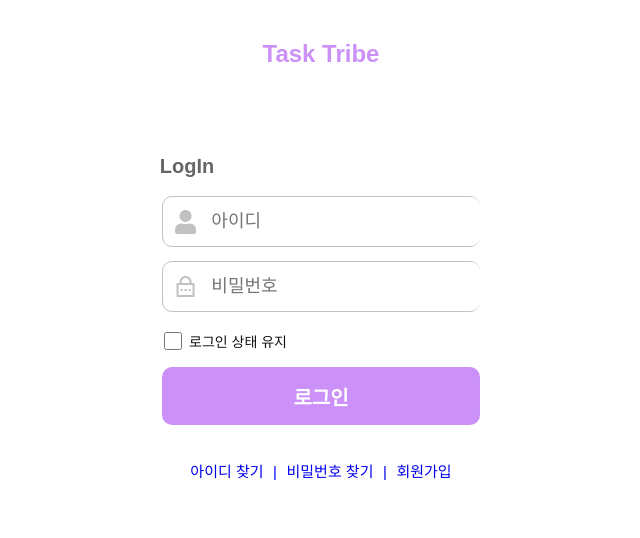
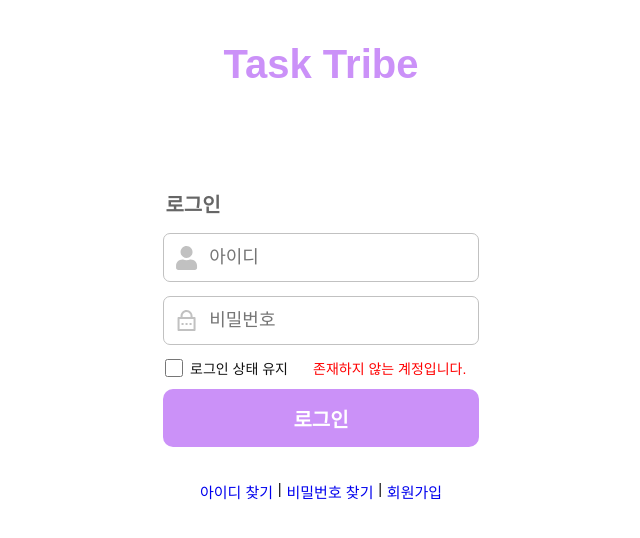
Before and after one commit to ysheo/TaskTribe, a React (Create React App) app in the folder frontend/login/: page / in a window 1280 px wide. Shown: the top 538 px of the page, without its empty margins (319-959 px from the left). Built offline with nearby package versions, Linux system fonts and the light colour scheme.

Commit message:
로그인 UI 일부 수정 완료

```diff
--- a/frontend/login/public/index.html
+++ b/frontend/login/public/index.html
@@ -2,7 +2,7 @@
 <html lang="en">
   <head>
     <meta charset="utf-8" />
-    <link rel="icon" href="%PUBLIC_URL%/favicon.ico" />
+    <link rel="icon" href="%PUBLIC_URL%/SimpleLogo.ico" />
     <meta name="viewport" content="width=device-width, initial-scale=1" />
     <meta name="theme-color" content="#000000" />
     <meta
@@ -10,34 +10,10 @@
       content="Web site created using create-react-app"
     />
     <link rel="apple-touch-icon" href="%PUBLIC_URL%/logo192.png" />
-    <!--
-      manifest.json provides metadata used when your web app is installed on a
-      user's mobile device or desktop. See https://developers.google.com/web/fundamentals/web-app-manifest/
-    -->
     <link rel="manifest" href="%PUBLIC_URL%/manifest.json" />
-    <!--
-      Notice the use of %PUBLIC_URL% in the tags above.
-      It will be replaced with the URL of the `public` folder during the build.
-      Only files inside the `public` folder can be referenced from the HTML.
-
-      Unlike "/favicon.ico" or "favicon.ico", "%PUBLIC_URL%/favicon.ico" will
-      work correctly both with client-side routing and a non-root public URL.
-      Learn how to configure a non-root public URL by running `npm run build`.
-    -->
-    <title>React App</title>
+    <title>Task Tribe</title>
   </head>
   <body>
-    <noscript>You need to enable JavaScript to run this app.</noscript>
-    <div id="root"></div>
-    <!--
-      This HTML file is a template.
-      If you open it directly in the browser, you will see an empty page.
-
-      You can add webfonts, meta tags, or analytics to this file.
-      The build step will place the bundled scripts into the <body> tag.
-
-      To begin the development, run `npm start` or `yarn start`.
-      To create a production bundle, use `npm run build` or `yarn build`.
-    -->
+        <div id="root"></div>
   </body>
 </html>
--- a/frontend/login/src/App.css
+++ b/frontend/login/src/App.css
@@ -7,10 +7,10 @@
 }
 .logo{
     color: #CB91F8;
-    font-size: 24px;
+    font-size: 40px;
     font-weight: 900;
     text-align: center;
-    margin-bottom: 10px;
+    margin-bottom: 100px;
 }
 
 
--- a/frontend/login/src/App.js
+++ b/frontend/login/src/App.js
@@ -1,5 +1,5 @@
 import './App.css';
-import Login from './component/login';
+import Login from './Page/login';
 
 function App() {
     return (
--- /dev/null
+++ b/frontend/login/src/Page/login.js
@@ -0,0 +1,73 @@
+// import { useState } from "react";
+import "../css/login.css";
+import { FaUser } from "react-icons/fa";
+import { RiLockPasswordLine } from "react-icons/ri";
+import { Link } from "react-router-dom";
+// import {useForm} from "react-hook-form";
+
+
+const Login = () => {
+
+// const [id, setId] = useState(' ');
+// const [pw, setPw] = useState("");
+
+// const [idValid, setIdValid] = useState(false);
+// const [pwValid, setPwValid] = useState(false);
+
+// const handleId =(e) => {
+//   setId(e.target.value);
+// }
+
+// const handlePw =(e) => {
+//   setPw(e.target.value);
+// }
+
+  return (
+    <div className="loginwrap">
+      <form action=''>
+        <h3 className="logintext">로그인</h3>
+
+        <div className="inputbox">
+          <FaUser className="icon" />
+          <input type="text"
+            placeholder="아이디"
+            // value={id}
+            // onChange={handleId}
+            required/>
+        </div>
+
+        <div className="inputbox">
+          <RiLockPasswordLine className="icon" />
+          <input type="password"
+          placeholder="비밀번호"
+          // value={pw}
+          // onChange={handlePw}
+          required/>
+        </div>
+
+        <div className="remember">
+          <label>
+            <input type="checkbox" />
+            로그인 상태 유지
+          </label>
+        </div>
+
+        <div className='warn'>
+          <span>존재하지 않는 계정입니다.</span>
+        </div>
+
+        <button type="submit" >로그인</button>
+
+        <div className="searchbox">
+          <Link to={"https://www.naver.com"}> 아이디 찾기 </Link>
+          <span>|</span>
+          <Link to={"https://www.daum.net"}> 비밀번호 찾기 </Link>
+          <span>|</span>
+          <Link to={"https://www.google.com"}> 회원가입 </Link>
+        </div>
+      </form>
+    </div>
+  )
+  }
+
+export default Login;
--- a/frontend/login/src/component/login.js
+++ /dev/null
@@ -1,52 +0,0 @@
-import '../css/login.css';
-import { FaUser } from "react-icons/fa";
-import { RiLockPasswordLine } from "react-icons/ri";
-import { Link } from 'react-router-dom';
-
-
-
-const Login = () => {
-
-
-
-        return(
-            <body>
-        <div className="loginwrap">
-            <form action=''>
-             <h3 className='logintext'>LogIn</h3>
-
-            <div className='inputbox'>
-            <FaUser className='icon' />
-            <input type="text" placeholder='아이디' required />
-            </div>
-
-            <div className='inputbox'>
-            <RiLockPasswordLine className='icon' />
-                <input type="password" placeholder='비밀번호' required />
-            </div>
-
-            <div className='remember'>
-                <label><input type='checkbox' />로그인 상태 유지</label>
-            </div>
-
-            <button type='submit'>로그인</button>
-
-            <div className='searchbox'>
-                <Link to={'https://www.naver.com'}> 아이디 찾기 </Link>
-                <Link>|</Link>
-                <Link to={'https://www.daum.net'}> 비밀번호 찾기 </Link>
-                <Link>|</Link>
-                <Link to={'https://www.google.com'}> 회원가입 </Link>
-            </div>
-
-
-            </form>
-            </div>
-
-
-        </body>
-
-    )
-}
-
-export default Login;
--- a/frontend/login/src/css/login.css
+++ b/frontend/login/src/css/login.css
@@ -7,7 +7,7 @@
 
 .logintext{
     display: flex;
-    width: 50px;
+    width: 60px;
     height: 31px;
     flex-direction: column;
     justify-content: center;
@@ -38,13 +38,14 @@ body{
     height: 49px;
     flex-shrink: 0;
     margin: 14px 0;
+    box-sizing: border-box;
     border: 1px solid #C1C1C1;
-    border-radius: 10px;
+    border-radius: 7px;
 }
 
 .inputbox input{
     display: flex;
-    width: 85%;
+    width: 80%;
     height: 100%;
     border-radius: 10px;
     border: none;
@@ -52,6 +53,10 @@ body{
     font-size: 18px;
     transform: translateX(18%);
     }
+
+.inputbox input:invalid{
+    border-color: #ff0000;
+}
 
 .inputbox .icon{
     position: absolute;
@@ -64,10 +69,25 @@ body{
     color: #C1C1C1;
 }
 
-.loginwrap .remember {
+.loginwrap .remember .warn{
     display: flex;
     font-size: 14px;
     margin: 20px 0 15px;
+}
+
+.loginwrap .warn {
+    /* display: none; */
+    position : absolute;
+    color: #ff0000;
+    transform: translateY(-100%);
+    margin-left: 150px;
+}
+
+.loginwrap .warn.true{
+    position : absolute;
+    color: #ff0000;
+    transform: translateY(-100%);
+    margin-left: 150px;
 }
 
 .remember label input {
@@ -79,6 +99,7 @@ body{
 }
 
 .loginwrap button {
+    position: flex;
     width: 100%;
     height: 58px;
     background: #cb91f8;
@@ -89,6 +110,8 @@ body{
     font-style: normal;
     font-weight: 600;
     color: #fff;
+    flex-shrink: 0;
+    margin-top: 10px;
 }
 
 .searchbox {
--- /dev/null
+++ b/frontend/package.json
@@ -0,0 +1,5 @@
+{
+  "dependencies": {
+    "react-hook-form": "^7.49.3"
+  }
+}
```
Also changed, not shown: 2 other files (tests, documents, lock files or other folders).
